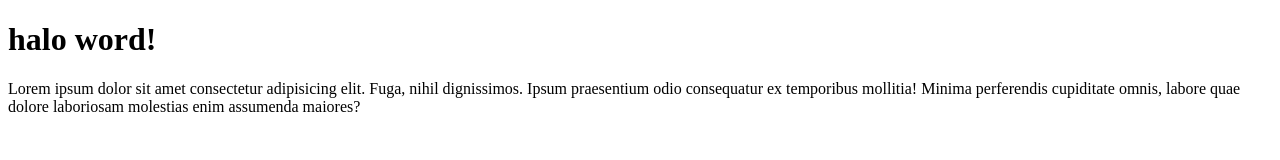
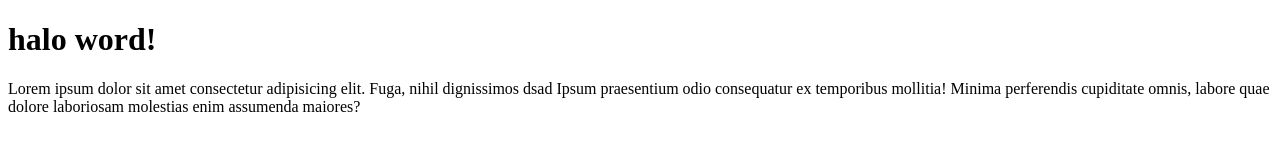
Before and after one commit to alvinades98/wpu-git-test, a plain HTML site: page index.html in a window 1280 px wide. Drawn offline with Linux system fonts and the light colour scheme.

Commit message:
menambah isi paragraf

```diff
--- a/index.html
+++ b/index.html
@@ -8,6 +8,6 @@
 </head>
 <body>
     <h1>halo word!</h1>
-    <p>Lorem ipsum dolor sit amet consectetur adipisicing elit. Fuga, nihil dignissimos. Ipsum praesentium odio consequatur ex temporibus mollitia! Minima perferendis cupiditate omnis, labore quae dolore laboriosam molestias enim assumenda maiores?</p>
+    <p>Lorem ipsum dolor sit amet consectetur adipisicing elit. Fuga, nihil dignissimos dsad Ipsum praesentium odio consequatur ex temporibus mollitia! Minima perferendis cupiditate omnis, labore quae dolore laboriosam molestias enim assumenda maiores?</p>
 </body>
 </html>
```
